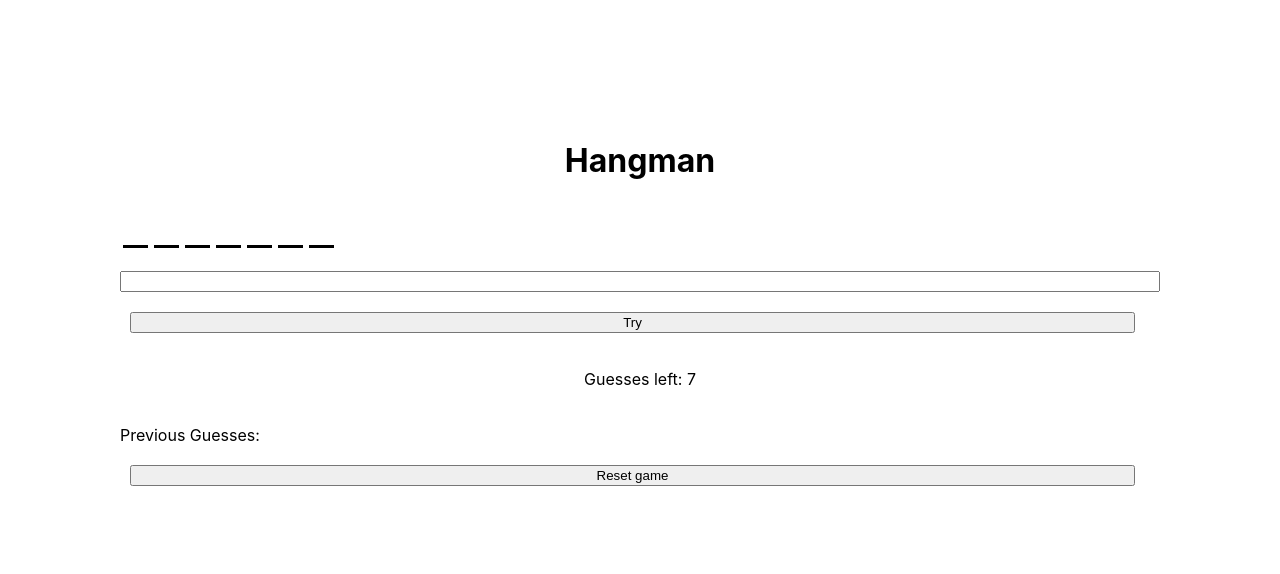
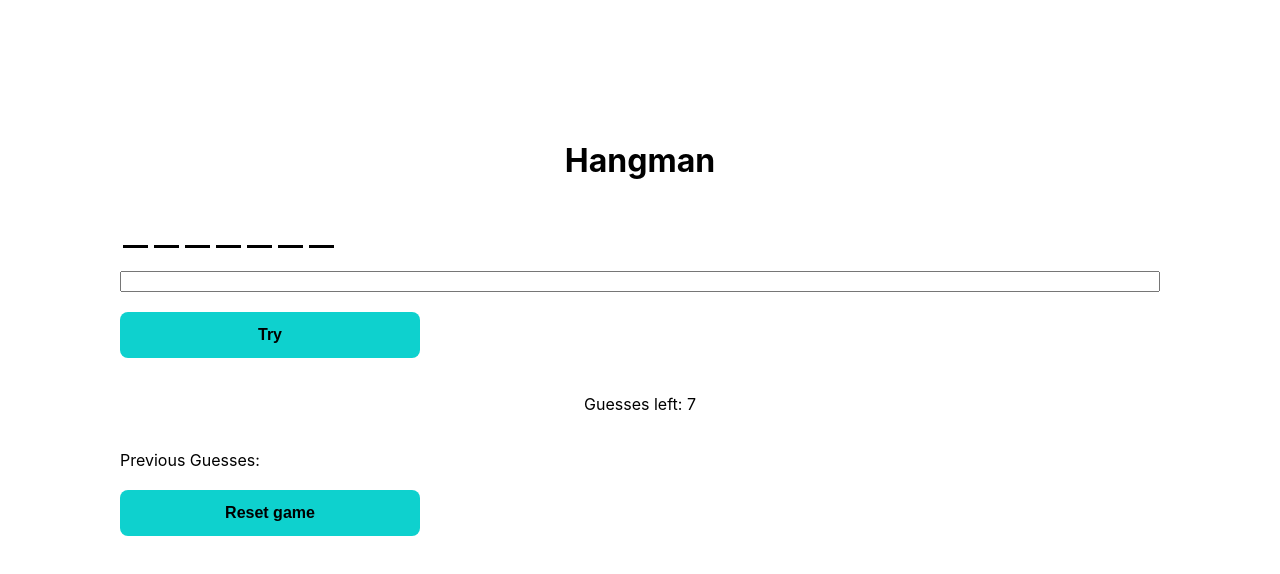
Before and after one commit to mquade91/hangman-game, a React (Vite) app in the folder client/: page / in a window 1280 px wide. Shown: the top 574 px of the page. Built offline with nearby package versions, Linux system fonts and the light colour scheme.

Commit message:
styling & remove redundant vite config

```diff
--- a/client/src/App.css
+++ b/client/src/App.css
@@ -18,15 +18,30 @@
 }
 
 button {
-  margin-right: 25px;
-  margin-left: 10px;
+  display: inline-block;
+  padding: 14px 24px;
+  font-size: 16px;
+  font-weight: 600;
+  color: #000000;
+  background-color: #0ed1ce;
+  border: none;
+  border-radius: 8px;
+  cursor: pointer;
+  text-align: center;
+  text-decoration: none;
+  width: 100%;
+  max-width: 300px;
+  box-sizing: border-box;
+  transition: background-color 0.3s ease;
 }
+
+
 
 .container {
   display: flex
 }
 
-.letter {
+.correct-letter {
   border-bottom: solid;
   width: 25px;
   margin: 3px;
--- a/client/src/components/Hangman.jsx
+++ b/client/src/components/Hangman.jsx
@@ -36,13 +36,13 @@ const Hangman = ({words = []}) => {
         <div className='container'>
           {arrayOfWord.map((letter, index) => {
             return (
-              <div key={`guess${letter}${index}`} className='letter' >
+              <div key={`guess${letter}${index}`} className='correct-letter' >
                 {guessList.includes(letter) ? letter : ''}
               </div>
             );})
           }
         </div>
-        {tries > 0 && <input id="guess-input" onChange={handleChange}></input>}
+        {tries > 0 && <input maxLength={1} id="guess-input" onChange={handleChange}></input>}
         <button disabled={tries === 0} onClick={() => checkValue()}>
         {' '}
           {tries > 0 ? 'Try' : 'Game over'}{' '}
```
Also changed, not shown: client/vite.config.mts (deleted).
